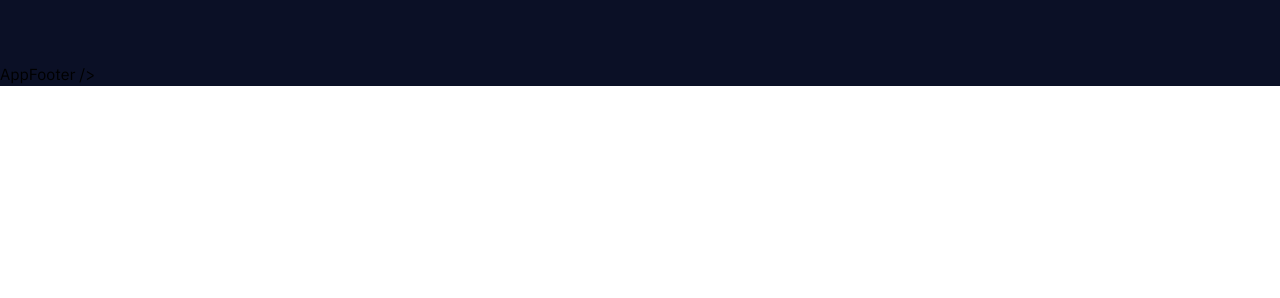
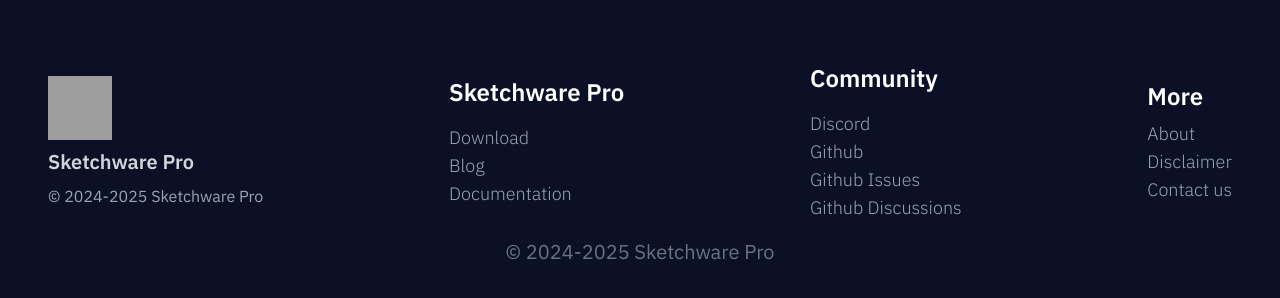
Before and after one commit to PranavPurwar/swpro, a Nuxt app: page / in a window 1280 px wide. Shown: the part 530-828 px from the top of the page. Before the commit the page ends 800 px from the top, so only its background shows below. Built offline with nearby package versions, Linux system fonts and the light colour scheme; grey boxes are pictures that could not be loaded.

Commit message:
Fix missing footer

```diff
--- a/pages/index.vue
+++ b/pages/index.vue
@@ -29,7 +29,7 @@
       </div>
     </div>
 
-    AppFooter />
+    <AppFooter />
   </main>
 </template>
 
```
